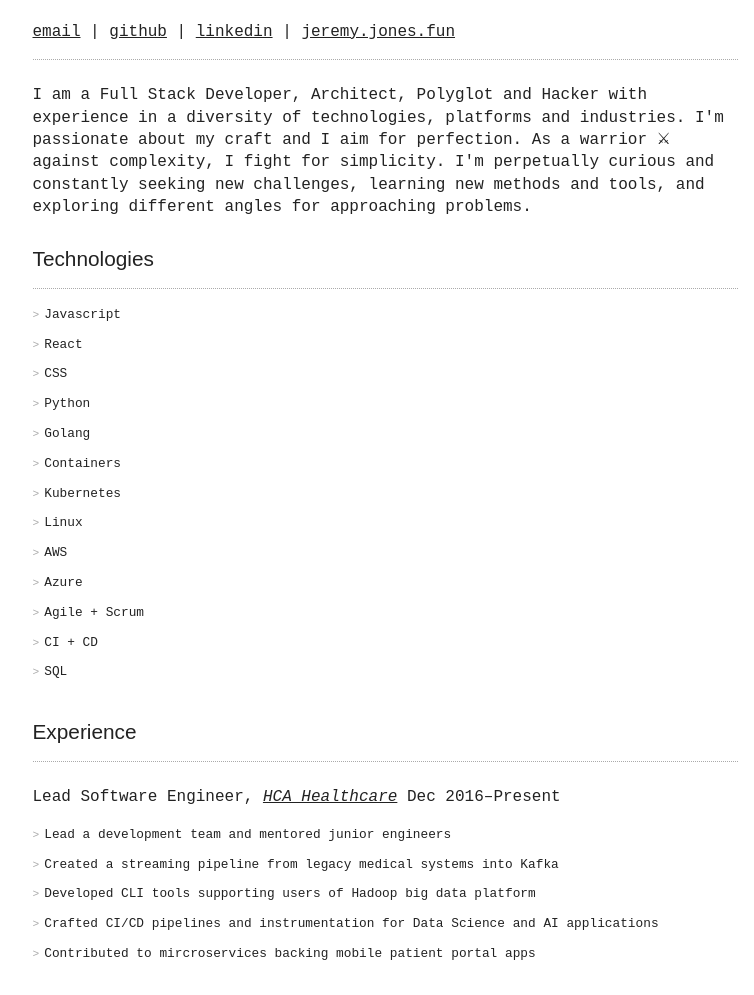
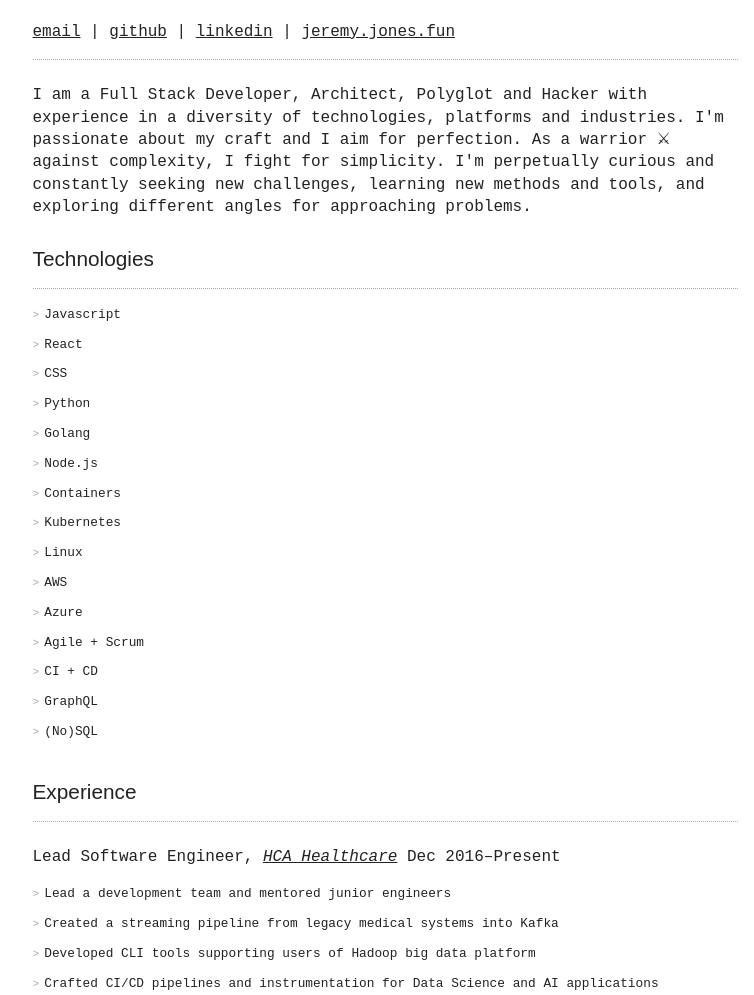
Before and after one commit to banjeremy/banjeremy.github.io, a Gatsby site: page /resume in a window 1280 px wide. Shown: the part 86-1081 px from the top of the page, without its empty margins (255-1009 px from the left). Built offline with nearby package versions, Linux system fonts and the light colour scheme; Gatsby itself is replaced by a stand-in of ours.

Commit message:
Update jeremy_jones_resume.md

```diff
--- a/data/markdown/jeremy_jones_resume.md
+++ b/data/markdown/jeremy_jones_resume.md
@@ -23,6 +23,7 @@
 - CSS
 - Python
 - Golang
+- Node.js
 - Containers
 - Kubernetes
 - Linux
@@ -30,7 +31,8 @@
 - Azure
 - Agile + Scrum
 - CI + CD
-- SQL
+- GraphQL
+- (No)SQL
 
 ## Experience
 
```
